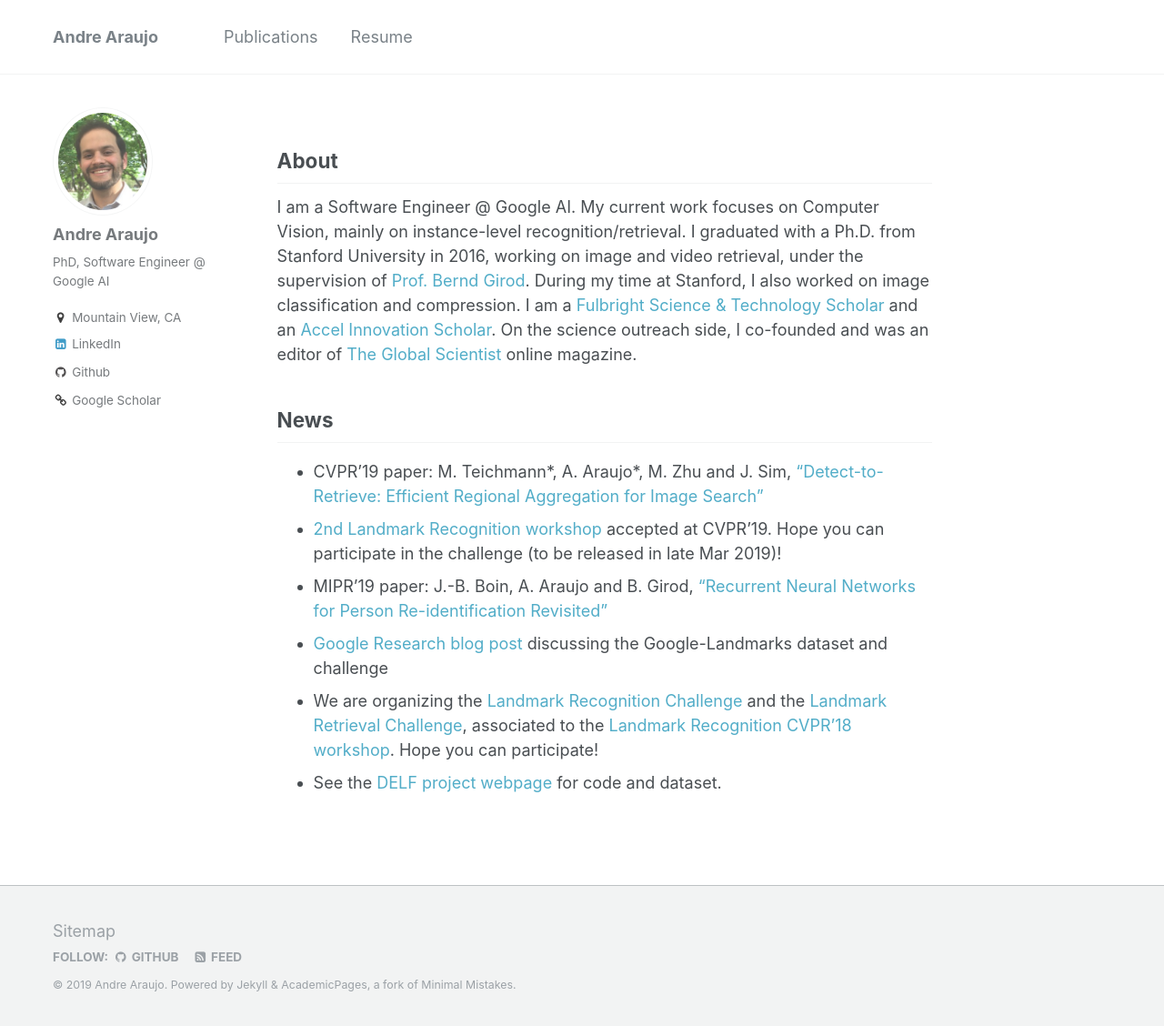
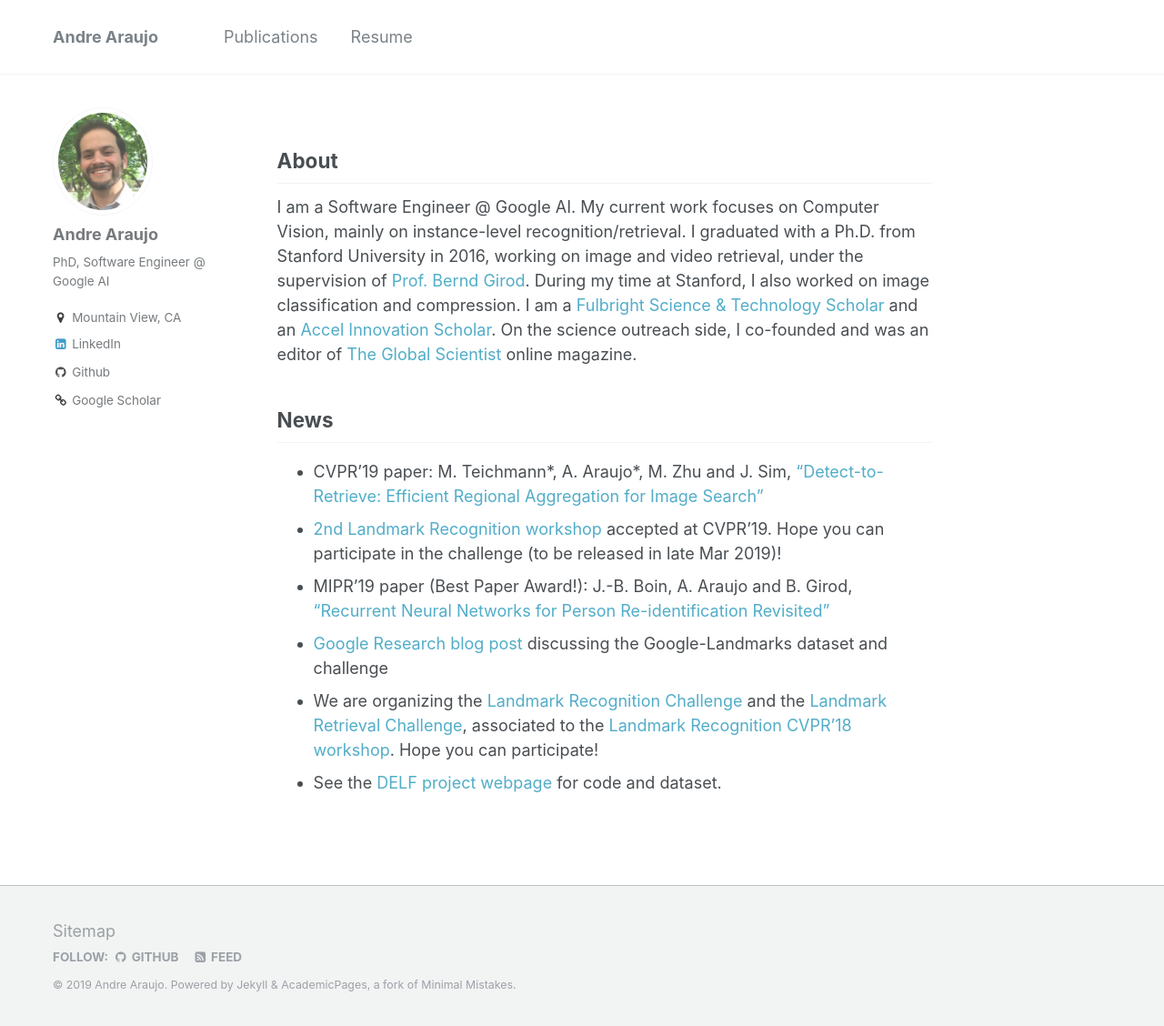
Before and after one commit to andrefaraujo/andrefaraujo.github.io, a Jekyll site: the page built from _pages/about.md, in a window 1280 px wide and 1128 px high. Shown: the whole window at 91% size. Built offline with Jekyll 4.4.1, drawn with Linux system fonts in a browser that asks for light colours.

Commit message:
Latest paper updates, adding MIPR slides

```diff
--- a/_pages/about.md
+++ b/_pages/about.md
@@ -22,7 +22,7 @@ On the science outreach side, I co-founded and was an editor of [The Global Scie
 
 * CVPR'19 paper: M. Teichmann\*, A. Araujo\*, M. Zhu and J. Sim, ["Detect-to-Retrieve: Efficient Regional Aggregation for Image Search"](https://arxiv.org/abs/1812.01584)
 * [2nd Landmark Recognition workshop](https://landmarksworkshop.github.io/CVPRW2019/) accepted at CVPR'19. Hope you can participate in the challenge (to be released in late Mar 2019)!
-* MIPR'19 paper: J.-B. Boin, A. Araujo and B. Girod, ["Recurrent Neural Networks for Person Re-identification Revisited"](https://arxiv.org/abs/1804.03281)
+* MIPR'19 paper (Best Paper Award!): J.-B. Boin, A. Araujo and B. Girod, ["Recurrent Neural Networks for Person Re-identification Revisited"](https://arxiv.org/abs/1804.03281)
 * [Google Research blog post](https://research.googleblog.com/2018/03/google-landmarks-new-dataset-and.html) discussing the Google-Landmarks dataset and challenge
 * We are organizing the [Landmark Recognition Challenge](https://www.kaggle.com/c/landmark-recognition-challenge) and the [Landmark Retrieval Challenge](https://www.kaggle.com/c/landmark-retrieval-challenge), associated to the [Landmark Recognition CVPR'18 workshop](https://landmarkscvprw18.github.io). Hope you can participate!
 * See the [DELF project webpage](https://github.com/tensorflow/models/tree/master/research/delf) for code and dataset.
```
Also changed, not shown: _publications/2019-03-28-rnn-person-reid.md (renamed from _publications/2018-04-10-rnn-person-reid.md, +2 -0 lines), _publications/2019-06-16-d2r.md (renamed from _publications/2018-12-05-d2r.md), 1 other file.
